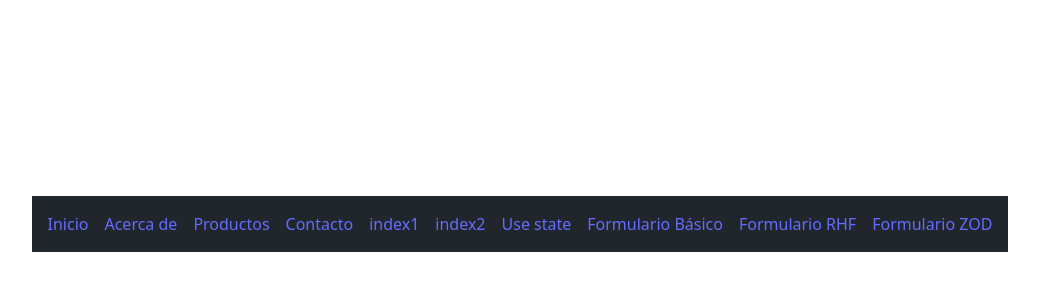
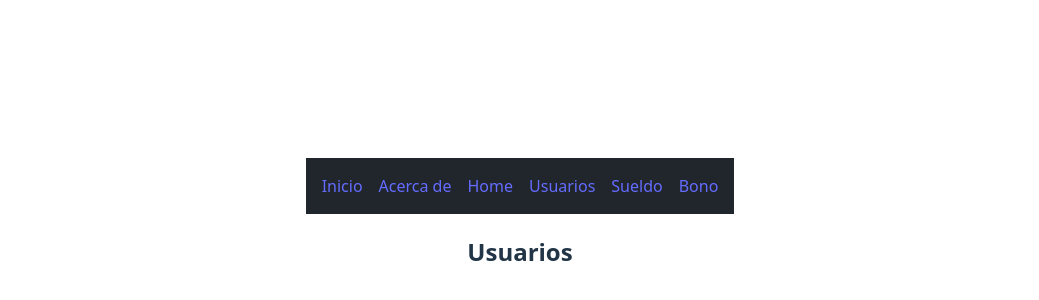
Before and after one commit to gpsangucho/react-1, a React (Vite) app in the folder my-react-app/: page /usuarios in a window 1280 px wide. Shown: the part 176-476 px from the top of the page, without its empty margins (120-1159 px from the left). Built offline with nearby package versions, Linux system fonts and the light colour scheme.

Commit message:
feat: upgrade file

```diff
--- a/my-react-app/src/App.tsx
+++ b/my-react-app/src/App.tsx
@@ -12,18 +12,14 @@ function App() {
       <nav style={{ display: 'flex', gap: '1rem', padding: '1rem', background: '#21262d' }}>
         <Link to="/">Inicio</Link>
         <Link to="/about">Acerca de</Link>
-        <Link to="/productos">Productos</Link>
-        <Link to="/contacto">Contacto</Link>
+        <Link to="/home">Home</Link>
+        <Link to="/usuarios">Usuarios</Link>
+        <Link to="/sueldo">Sueldo</Link>
+        <Link to="/bono">Bono</Link>
+      </nav>
 
-        <Link to="/index1">index1 </Link>
-        <Link to="/index2">index2</Link>
-        <Link to="/use-state">Use state</Link>
 
-        <Link to="/formulario-basico">Formulario Básico</Link>
-        <Link to="/formulario-rhf">Formulario RHF</Link>
-        <Link to="/formulario-zod">Formulario ZOD</Link>
 
-      </nav>
 
       <AppRoutes />
 
--- a/my-react-app/src/AppRoutes.tsx
+++ b/my-react-app/src/AppRoutes.tsx
@@ -1,29 +1,20 @@
 import { Routes, Route } from 'react-router-dom';
 import Home from './pages/Home';
 import About from './pages/About';
-import Productos from './pages/Productos';
-import Contacto from './pages/Contacto';
-import Index1 from './useEffect/index1';
-import Index2 from './useContext/index2';
-import IndexUserState from './useStates/indexUseSatate';
-import FormularioRHF from './formulario/FormularioRHF';
-import FormularioBasico from './formulario/FormularioBasico';
-import FormularioZod from './formulario/FormularioZod';
+import Usuarios from './pages/Usuarios';
+import Bono from './pages/Bono';
+import Sueldo from './pages/Sueldo';
 
 export default function AppRoutes() {
   return (
     <Routes>
       <Route path="/" element={<Home />} />
       <Route path="/about" element={<About />} />
-      <Route path="/productos" element={<Productos />} />
-      <Route path="/contacto" element={<Contacto />} />
+      <Route path="/home" element={<Home />} />
+      <Route path="/usuarios" element={<Usuarios />} />
+      <Route path="/sueldo" element={<Sueldo />} />
+      <Route path="/bono" element={<Bono />} />
 
-      <Route path="/index1" element={<Index1/>} />
-      <Route path="/index2" element={<Index2 />} />
-      <Route path="/use-state" element={<IndexUserState />} />
-      <Route path="/formulario-basico" element={<FormularioBasico/>} />
-      <Route path="/formulario-rhf" element={<FormularioRHF/>} />
-      <Route path="/formulario-zod" element={<FormularioZod/>} />
 
     </Routes>
   );
--- /dev/null
+++ b/my-react-app/src/pages/Bono.tsx
@@ -0,0 +1,8 @@
+export default function Bono() {
+    return (
+      <section>
+        <h2>Bono</h2>
+
+      </section>
+    );
+  }
--- /dev/null
+++ b/my-react-app/src/pages/Sueldo.tsx
@@ -0,0 +1,8 @@
+export default function Sueldo() {
+    return (
+      <section>
+        <h2>Sueldos</h2>
+
+      </section>
+    );
+  }
--- /dev/null
+++ b/my-react-app/src/pages/Usuarios.tsx
@@ -0,0 +1,8 @@
+export default function Usuarios() {
+    return (
+      <section>
+        <h2>Usuarios</h2>
+
+      </section>
+    );
+  }
```
Also changed, not shown: my-react-app/src/pages/Registro.tsx (added, +8 -0 lines).
